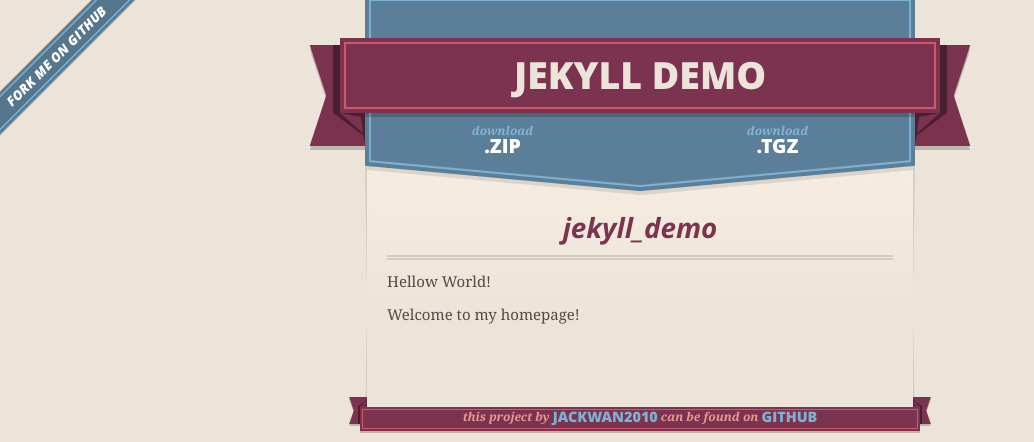
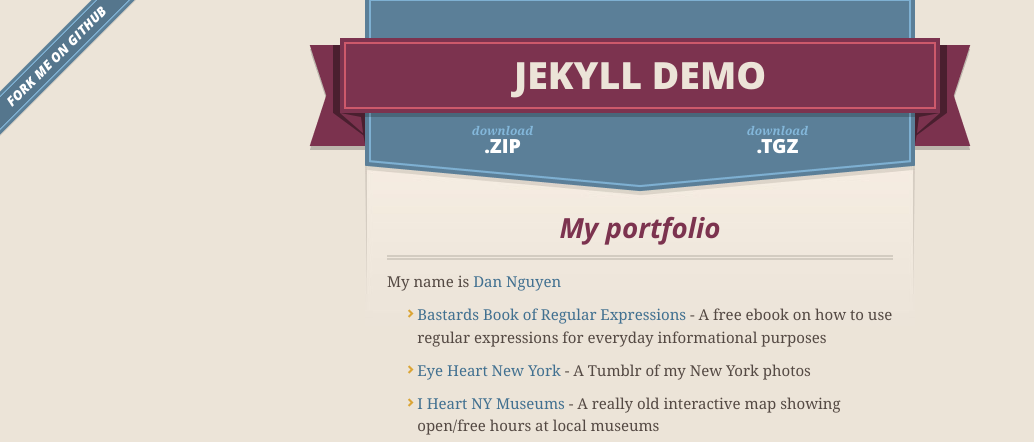
Before and after one commit to jojowang17/jekyll_demo, a Jekyll site: the page index.html, which Jekyll copies as it is, in a window 1280 px wide. Shown: the top 442 px of the page, without its empty margins (0-1034 px from the left). Built offline with Jekyll 4.4.1, drawn with Linux system fonts in a browser that asks for light colours; nearby versions of some CDN libraries; some of the changed text lies outside the part shown.

```diff
--- a/index.html
+++ b/index.html
@@ -47,11 +47,19 @@
 
       <section id="main_content">
         <h1>
-<a name="jekyll_demo" class="anchor" href="#jekyll_demo"><span class="octicon octicon-link"></span></a>jekyll_demo</h1>
+<a name="my-portfolio" class="anchor" href="#my-portfolio"><span class="octicon octicon-link"></span></a>My portfolio</h1>
 
-<p>Hellow World!</p>
+<p>My name is <a href="http://twitter.com/dancow">Dan Nguyen</a></p>
 
-<p>Welcome to my homepage!</p>
+<ul>
+<li><p><a href="http://regex.bastardsbook.com/">Bastards Book of Regular Expressions</a>  - A free ebook on how to use regular expressions for everyday informational purposes</p></li>
+<li><p><a href="http://tumblr.eyeheartnewyork.com">Eye Heart New York</a> - A Tumblr of my New York photos</p></li>
+<li><p><a href="http://iheartnymuseums.com/">I Heart NY Museums</a> - A really old interactive map showing open/free hours at local museums</p></li>
+</ul><p>A picture of someone playing the didgeridoo</p>
+
+<p><img src="http://i.imgur.com/2i35DTo.jpg" alt="alt text"></p>
+
+<p>Here's video of that performance:</p>
       </section>
 
       <footer>
--- a/params.json
+++ b/params.json
@@ -1 +1 @@
-{"name":"Jekyll demo","tagline":"","body":"jekyll_demo\r\n===========\r\n\r\nHellow World!\r\n\r\nWelcome to my homepage!\r\n","google":"","note":"Don't delete this file! It's used internally to help with page regeneration."}
+{"name":"Jekyll demo","tagline":"","body":"# My portfolio\r\n\r\nMy name is [Dan Nguyen](http://twitter.com/dancow)\r\n\r\n* [Bastards Book of Regular Expressions](http://regex.bastardsbook.com/)  - A free ebook on how to use regular expressions for everyday informational purposes\r\n\r\n* [Eye Heart New York](http://tumblr.eyeheartnewyork.com) - A Tumblr of my New York photos\r\n\r\n* [I Heart NY Museums](http://iheartnymuseums.com/) - A really old interactive map showing open/free hours at local museums\r\n\r\nA picture of someone playing the didgeridoo\r\n\r\n![alt text](http://i.imgur.com/2i35DTo.jpg)\r\n\r\nHere's video of that performance:\r\n\r\n<iframe width=\"640\" height=\"360\" src=\"//www.youtube.com/embed/dfCd2eQfueY?list=UUw7F4bJbtGwORQwMBxlGb6w\" frameborder=\"0\" allowfullscreen></iframe>\r\n","google":"","note":"Don't delete this file! It's used internally to help with page regeneration."}
```
